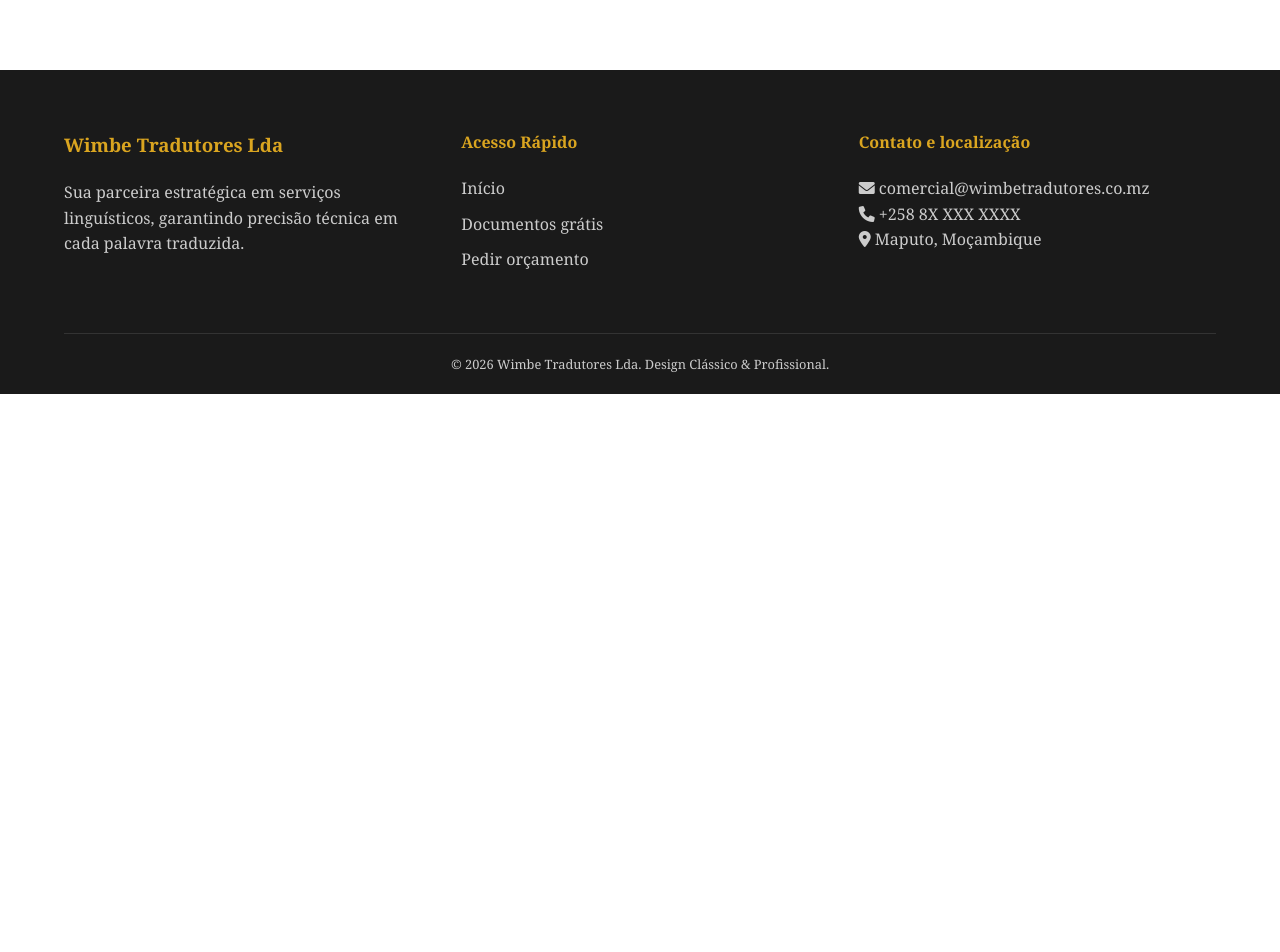
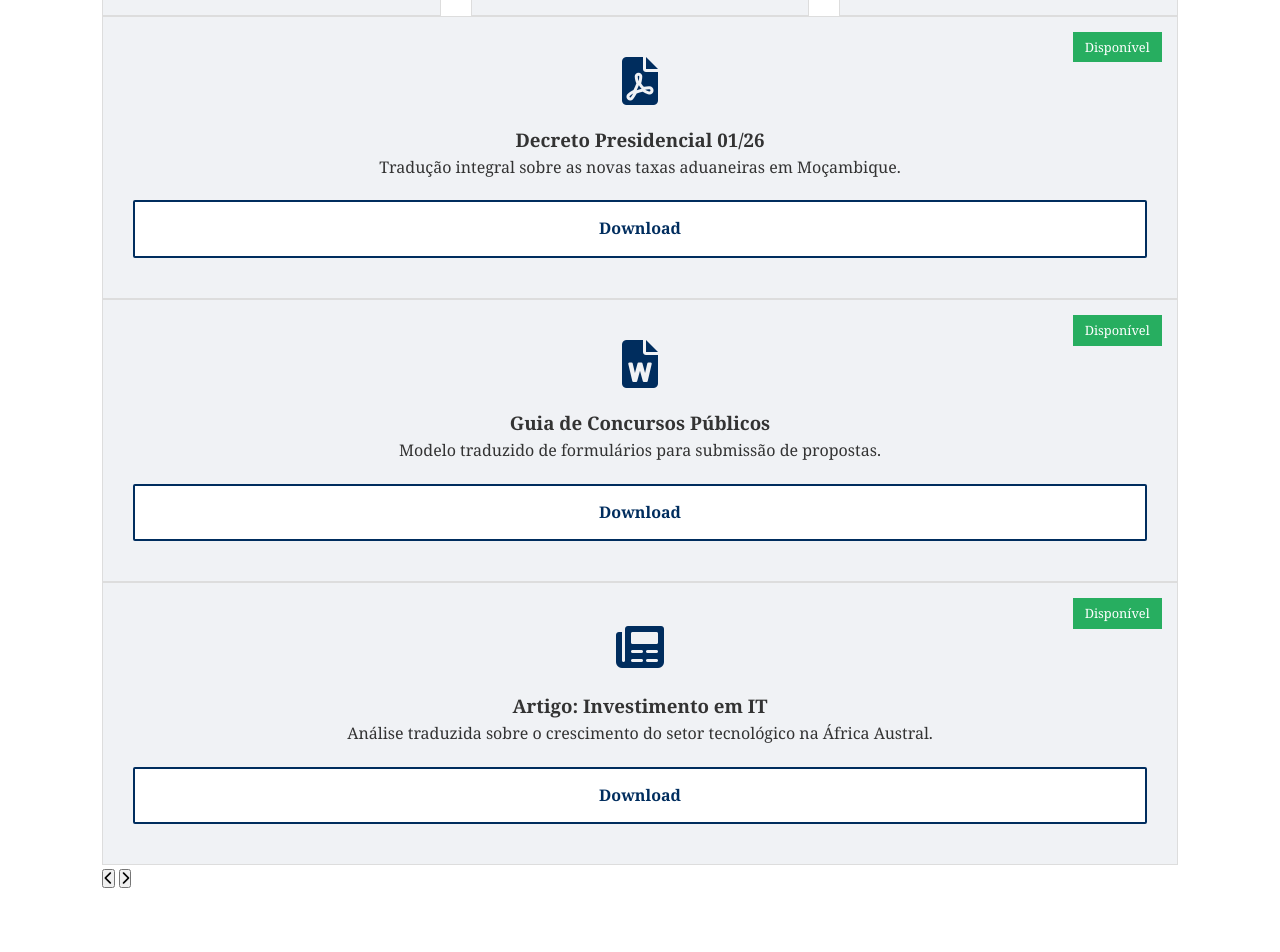
Before and after one commit to tiffanylindolondolo/wimbe, a plain HTML site: page index.html in a window 1280 px wide. Shown: the part 1460-2412 px from the top of the page. Before the commit the page ends 1854 px from the top, so only its background shows below. Drawn offline with Linux system fonts and the light colour scheme.

Commit message:
Add files via upload

```diff
--- a/index.html
+++ b/index.html
@@ -21,7 +21,18 @@
             <a href="#cotacao">Pedir Cotação</a>
             <a href="#contato">Contato</a>
         </div>
+        <div class="mobile-menu-btn" onclick="toggleMobileMenu()">
+            <i class="fas fa-bars"></i>
+        </div>
     </nav>
+
+    <!-- Menu Mobile -->
+    <div class="mobile-menu" id="mobileMenu">
+        <a href="#inicio" onclick="closeMobileMenu()">Início</a>
+        <a href="#gratuitos" onclick="closeMobileMenu()">Documentos Grátis</a>
+        <a href="#cotacao" onclick="closeMobileMenu()">Pedir Cotação</a>
+        <a href="#contato" onclick="closeMobileMenu()">Contato</a>
+    </div>
 
     <header class="hero" id="inicio">
         <h1>Traduções oficiais e ajuramentadas</h1>
@@ -59,19 +70,18 @@
         </div>
     </section>
 
-    <!-- Espaço para Documentos Gratuitos (Integrado com Google Drive) -->
+    <!-- Carrossel de Documentos Gratuitos -->
     <section class="container" id="gratuitos">
         <h2 class="section-title">Conteúdo gratuito para download</h2>
 
-
-        <div class="grid-docs">
+        <!-- Desktop Grid (visível apenas em desktop) -->
+        <div class="grid-docs desktop-grid">
             <!-- Documento 1 -->
             <div class="card card-free">
                 <i class="fas fa-file-pdf doc-icon"></i>
                 <span class="badge badge-free">Disponível</span>
                 <h3>Decreto Presidencial 01/26</h3>
                 <p>Tradução integral sobre as novas taxas aduaneiras em Moçambique.</p>
-                <!-- Cole o link do Google Drive no href -->
                 <a href="https://drive.google.com/drive/mobile/folders/1Vzr4qRKCHW77SMO3CNZ_INe28TwFah8Q?usp=drive_link&fbclid=PAdGRleAPAnjpleHRuA2FlbQExAHNydGMGYXBwX2lkDzEyNDAyNDU3NDI4NzQxNAABp5gPzs-cgvXDDifuOLR3DJui5ORthhwFz3ydsRvX7Tv9vUJjjXx8ZSL9jbdf_aem_Q__LvXdDfY-iKNNRQ0z_8g&pli=1" target="_blank" class="btn btn-card">Download</a>
             </div>
 
@@ -91,6 +101,57 @@
                 <h3>Artigo: Investimento em IT</h3>
                 <p>Análise traduzida sobre o crescimento do setor tecnológico na África Austral.</p>
                 <a href="https://drive.google.com/drive/mobile/folders/1Vzr4qRKCHW77SMO3CNZ_INe28TwFah8Q?usp=drive_link&fbclid=PAdGRleAPAnjpleHRuA2FlbQExAHNydGMGYXBwX2lkDzEyNDAyNDU3NDI4NzQxNAABp5gPzs-cgvXDDifuOLR3DJui5ORthhwFz3ydsRvX7Tv9vUJjjXx8ZSL9jbdf_aem_Q__LvXdDfY-iKNNRQ0z_8g&pli=1" target="_blank" class="btn btn-card">Download</a>
+            </div>
+        </div>
+
+        <!-- Mobile Carousel (visível apenas em mobile) -->
+        <div class="mobile-carousel">
+            <div class="carousel-container">
+                <div class="carousel-track" id="carouselTrack">
+                    <!-- Documento 1 -->
+                    <div class="carousel-slide">
+                        <div class="card card-free">
+                            <i class="fas fa-file-pdf doc-icon"></i>
+                            <span class="badge badge-free">Disponível</span>
+                            <h3>Decreto Presidencial 01/26</h3>
+                            <p>Tradução integral sobre as novas taxas aduaneiras em Moçambique.</p>
+                            <a href="https://drive.google.com/drive/mobile/folders/1Vzr4qRKCHW77SMO3CNZ_INe28TwFah8Q?usp=drive_link&fbclid=PAdGRleAPAnjpleHRuA2FlbQExAHNydGMGYXBwX2lkDzEyNDAyNDU3NDI4NzQxNAABp5gPzs-cgvXDDifuOLR3DJui5ORthhwFz3ydsRvX7Tv9vUJjjXx8ZSL9jbdf_aem_Q__LvXdDfY-iKNNRQ0z_8g&pli=1" target="_blank" class="btn btn-card">Download</a>
+                        </div>
+                    </div>
+                    <!-- Documento 2 -->
+                    <div class="carousel-slide">
+                        <div class="card card-free">
+                            <i class="fas fa-file-word doc-icon"></i>
+                            <span class="badge badge-free">Disponível</span>
+                            <h3>Guia de Concursos Públicos</h3>
+                            <p>Modelo traduzido de formulários para submissão de propostas.</p>
+                            <a href="https://drive.google.com/drive/mobile/folders/1Vzr4qRKCHW77SMO3CNZ_INe28TwFah8Q?usp=drive_link&fbclid=PAdGRleAPAnjpleHRuA2FlbQExAHNydGMGYXBwX2lkDzEyNDAyNDU3NDI4NzQxNAABp5gPzs-cgvXDDifuOLR3DJui5ORthhwFz3ydsRvX7Tv9vUJjjXx8ZSL9jbdf_aem_Q__LvXdDfY-iKNNRQ0z_8g&pli=1" target="_blank" class="btn btn-card">Download</a>
+                        </div>
+                    </div>
+                    <!-- Documento 3 -->
+                    <div class="carousel-slide">
+                        <div class="card card-free">
+                            <i class="fas fa-newspaper doc-icon"></i>
+                            <span class="badge badge-free">Disponível</span>
+                            <h3>Artigo: Investimento em IT</h3>
+                            <p>Análise traduzida sobre o crescimento do setor tecnológico na África Austral.</p>
+                            <a href="https://drive.google.com/drive/mobile/folders/1Vzr4qRKCHW77SMO3CNZ_INe28TwFah8Q?usp=drive_link&fbclid=PAdGRleAPAnjpleHRuA2FlbQExAHNydGMGYXBwX2lkDzEyNDAyNDU3NDI4NzQxNAABp5gPzs-cgvXDDifuOLR3DJui5ORthhwFz3ydsRvX7Tv9vUJjjXx8ZSL9jbdf_aem_Q__LvXdDfY-iKNNRQ0z_8g&pli=1" target="_blank" class="btn btn-card">Download</a>
+                        </div>
+                    </div>
+                </div>
+            </div>
+
+            <!-- Setas de Navegação -->
+            <button class="carousel-arrow prev" onclick="prevSlide()">
+                <i class="fas fa-chevron-left"></i>
+            </button>
+            <button class="carousel-arrow next" onclick="nextSlide()">
+                <i class="fas fa-chevron-right"></i>
+            </button>
+
+            <!-- Indicadores (Pontinhos) -->
+            <div class="carousel-dots" id="carouselDots">
+                <!-- Os dots serão gerados via JavaScript -->
             </div>
         </div>
     </section>
```
